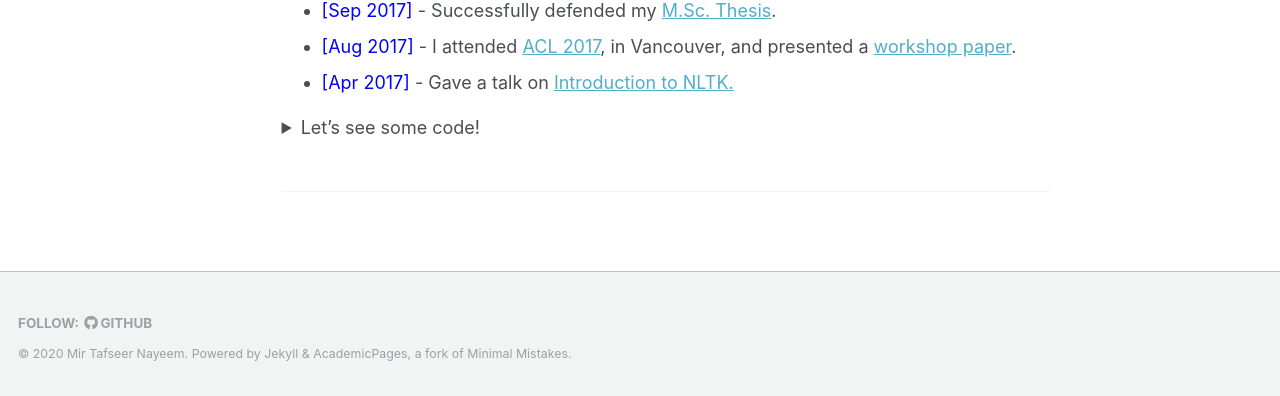
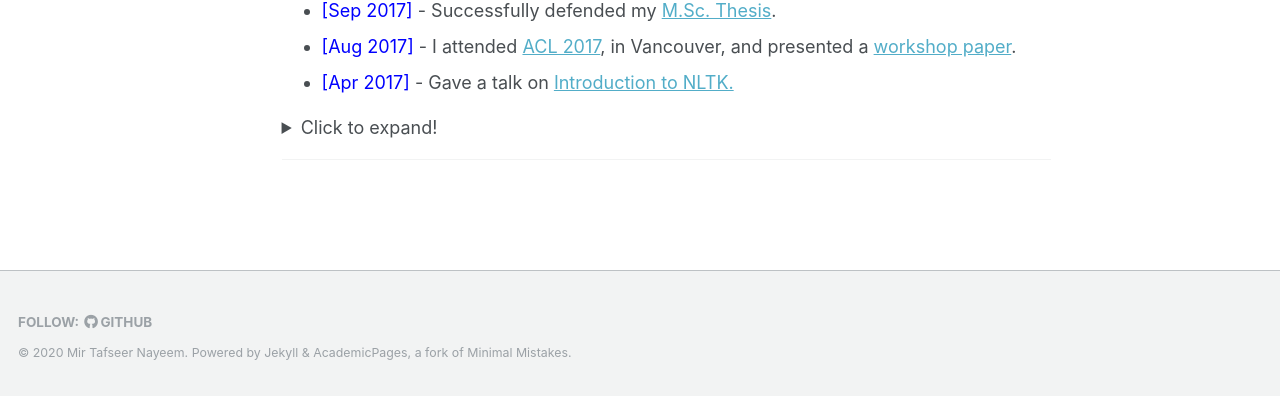
Before and after one commit to sujan-sarker/sujan-sarker.github.io, a Jekyll site: the page built from _pages/about.md, in a window 1280 px wide and 1143 px high. Shown: the part 744-1140 px from the top of the window. Built offline with Jekyll 4.4.1, drawn with Linux system fonts in a browser that asks for light colours.

Commit message:
Update about.md

```diff
--- a/_pages/about.md
+++ b/_pages/about.md
@@ -31,11 +31,15 @@ My name is Mir Tafseer Nayeem. I graduated with a M.Sc. degree in Computer Scien
 * <span style="color:Blue"> [Apr 2017] </span> - Gave a talk on [Introduction to NLTK.](https://tafseer-nayeem.github.io/files/Introduction_to_NLTK.pdf)
 
 
-<details><summary markdown="span">Let's see some code!</summary>
+<details>
+  <summary>Click to expand!</summary>
 
-	1. <span style="color:Blue"> [Apr 2017] </span> - Gave a talk on [Introduction to NLTK.](https://tafseer-nayeem.github.io/files/Introduction_to_NLTK.pdf)
+  ## Heading
+  1. A numbered
+  2. list
+     * With some
+     * Sub bullets
+</details>
 
-</details>
-<br/>
 
 -----------
```
